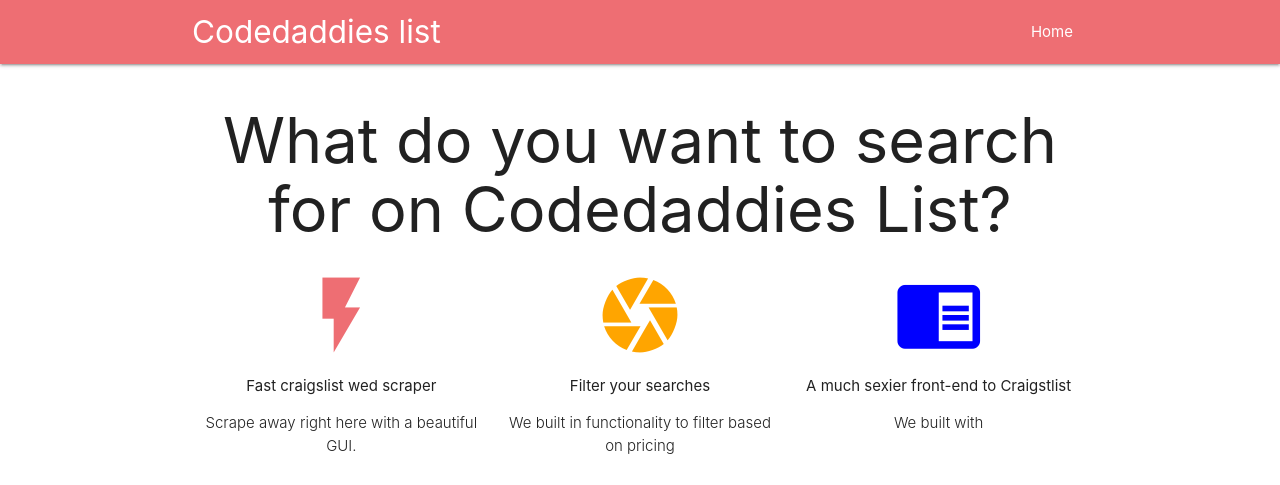
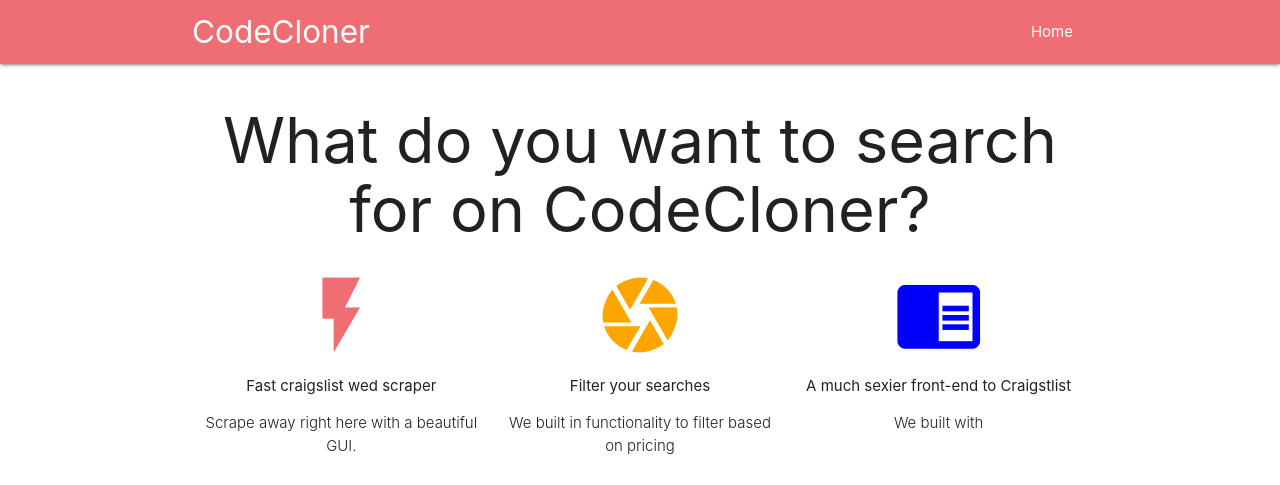
Before and after one commit to Kodekloner/Realsite, a Django app: page / in a window 1280 px wide. Shown: the top 485 px of the page. Run offline with Django 3.2, Linux system fonts and the light colour scheme.

Commit message:
changed some things

```diff
--- a/templates/myapp/base.html
+++ b/templates/myapp/base.html
@@ -4,7 +4,7 @@
 <html lang="en">
 <head>
     <meta charset="UTF-8">
-    <title>Codedaddies List</title>
+    <title>CodeCloner</title>
     <meta charset="UFT-8"/>
     <meta name="viewport" content="width=device-width, initial-scale=1"/>
     <link rel="sytlesheet" href="{% static 'myapp/style.css' %}">
@@ -15,7 +15,7 @@
 <body>
     <nav>
         <div class="container nav-wrapper">
-            <a href="/" class="brand-logo">Codedaddies list</a>
+            <a href="/" class="brand-logo">CodeCloner</a>
             <ul id="nav-mobile" class="right">
                 <li><a href="/">Home</a></li>
             </ul>
@@ -23,7 +23,7 @@
     </nav>
 
     <div class="container">
-        <h1 style="text-align: center">What do you want to search for on Codedaddies List?</h1>
+        <h1 style="text-align: center">What do you want to search for on CodeCloner?</h1>
         <div class="row">
             <div class="col s4">
                 <!-- promo Content 1 goes here -->
```
Also changed, not shown: README.md.
